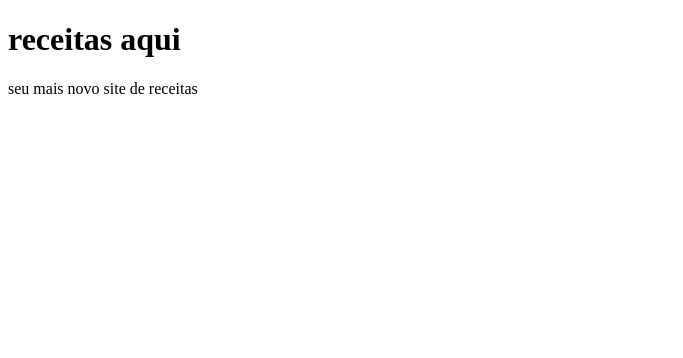
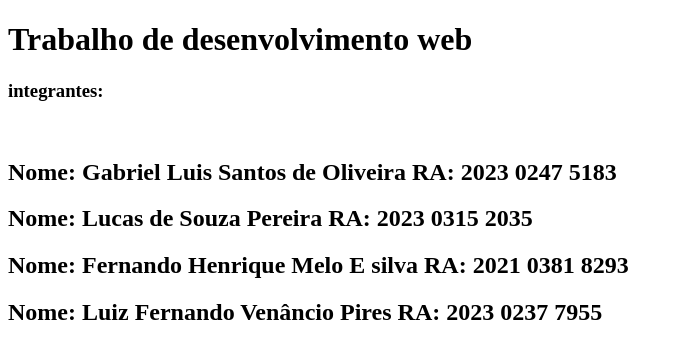
Before and after one commit to Gabriel-Dev-JS/Gabriel-Dev-JS.github.io, a plain HTML site: page index.html in a window 1280 px wide. Shown: the whole page, without its empty margins (0-683 px from the left). Drawn offline with Linux system fonts and the light colour scheme.

Commit message:
Update index.html

```diff
--- a/index.html
+++ b/index.html
@@ -1,10 +1,15 @@
 <!DOCTYPE html>
 <html>
     <head>
-        <title>Receitas aqui</title>
+        <title>desenvolvimento web</title>
+        <meta charset="utf-8">
     </head>
     <body>
-        <h1>receitas aqui</h1>
-        <p>seu mais novo site de receitas</p>
+        <h1>Trabalho de desenvolvimento web</h1>
+        <h3>integrantes:</h3><br>
+        <h2>Nome: Gabriel Luis Santos de Oliveira RA: 2023 0247 5183</h2>
+        <h2>Nome: Lucas de Souza Pereira 		  RA: 2023 0315 2035</h2>
+        <h2>Nome: Fernando Henrique Melo E silva  RA: 2021 0381 8293</h2>
+        <h2>Nome: Luiz Fernando Venâncio Pires    RA: 2023 0237 7955</h2>
     </body>
 </html>
```
